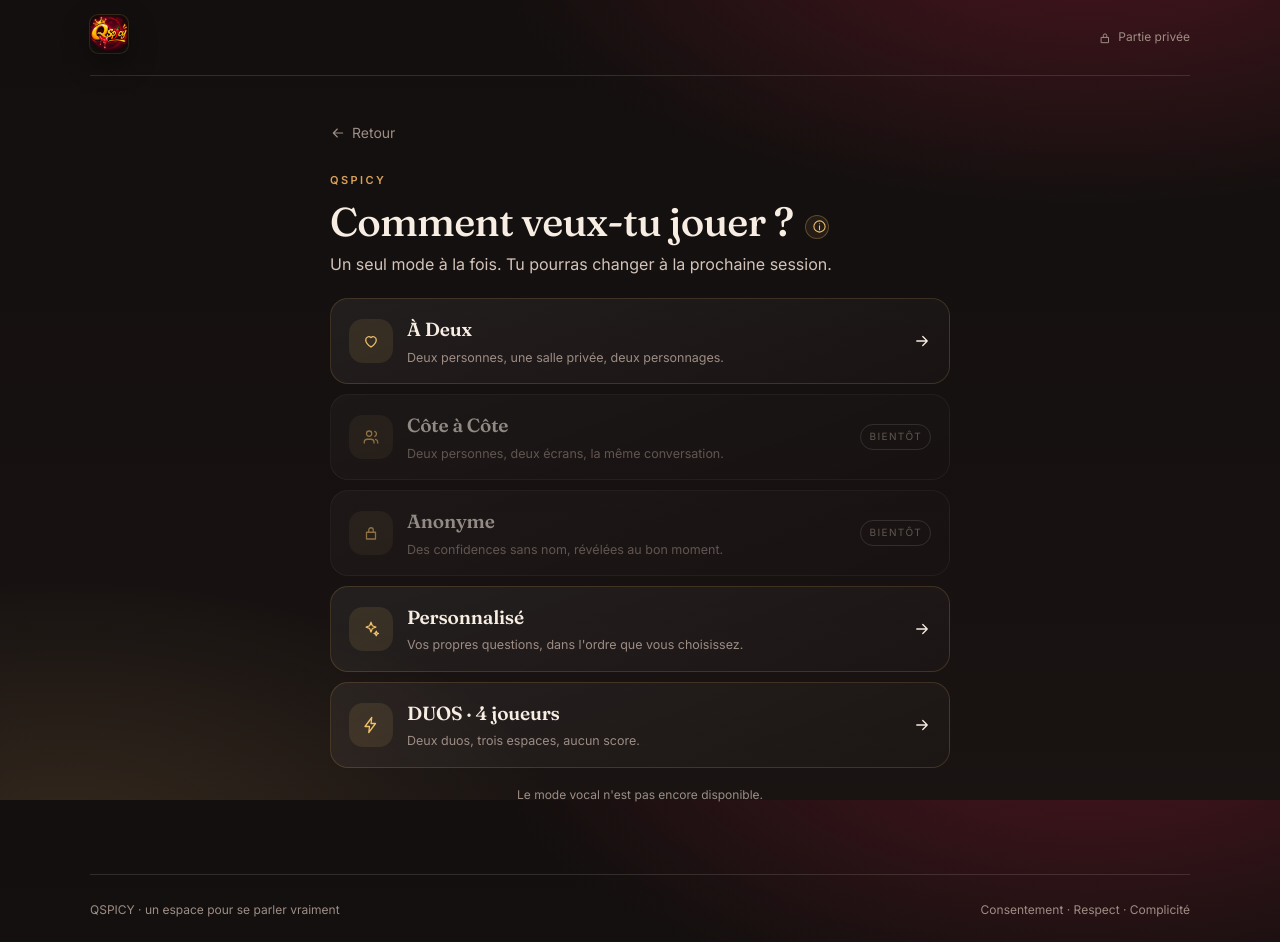
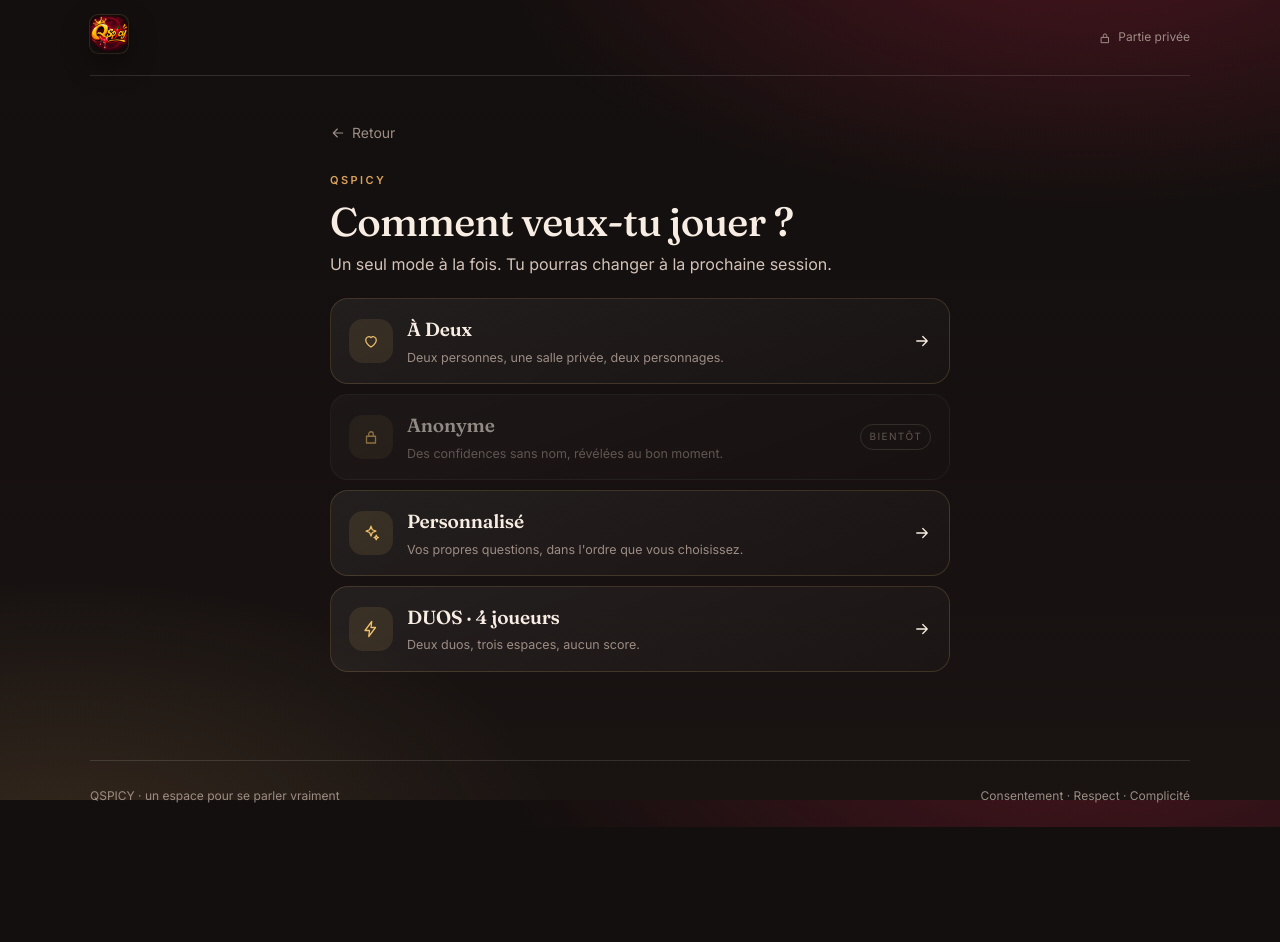
Before and after one commit to dodjust229/--deux-, a React (Vite) app: page / in a window 1280 px wide. Both pictures are taken after a click on the button "Entrer". After the commit the page ends 827 px from the top, so only its background shows below. Built offline with nearby package versions, Linux system fonts and the light colour scheme; no server answers.

Commit message:
QSPICY: simplifier le choix des ambiances et salons

```diff
--- a/src/screens/Mode.tsx
+++ b/src/screens/Mode.tsx
@@ -1,7 +1,6 @@
 import { Icon } from "../components/Icon";
-import { InfoTip } from "../components/InfoTip";
 import { translator, type Lang } from "../lib/i18n";
-import { DUOS_ENABLED, VOICE_ENABLED } from "../lib/flags";
+import { DUOS_ENABLED } from "../lib/flags";
 
 interface ModeProps {
   lang: Lang;
@@ -13,7 +12,6 @@ export function Mode({ lang, onSelect, onBack }: ModeProps) {
   const t = translator(lang);
   const modes = [
     { id: "couple", title: t("mode.couple"), desc: t("mode.couple.desc"), icon: "heart" as const, available: true },
-    { id: "side", title: t("mode.side"), desc: t("mode.side.desc"), icon: "users" as const, available: false },
     { id: "anonymous", title: t("mode.anonymous"), desc: t("mode.anonymous.desc"), icon: "lock" as const, available: false },
     { id: "custom", title: t("mode.custom"), desc: t("mode.custom.desc"), icon: "sparkles" as const, available: true },
     { id: "duos", title: t("mode.duos"), desc: t("mode.duos.desc"), icon: "bolt" as const, available: DUOS_ENABLED }
@@ -26,9 +24,7 @@ export function Mode({ lang, onSelect, onBack }: ModeProps) {
       </button>
       <header className="flow__head">
         <span className="eyebrow">QSPICY</span>
-        <h1>
-          {t("mode.title")} <InfoTip tip="mode" lang={lang} />
-        </h1>
+        <h1>{t("mode.title")}</h1>
         <p className="muted">{t("mode.sub")}</p>
       </header>
 
@@ -37,8 +33,8 @@ export function Mode({ lang, onSelect, onBack }: ModeProps) {
           <li key={mode.id}>
             <button
               type="button"
-              className={`mode-card ${mode.available ? "" : "is-locked"}`}
-              data-testid={`mode-${mode.id}`}
+              className={"mode-card " + (mode.available ? "" : "is-locked")}
+              data-testid={"mode-" + mode.id}
               disabled={!mode.available}
               onClick={() => mode.available && onSelect(mode.id === "duos" ? "duos" : mode.id === "custom" ? "custom" : "couple")}
             >
@@ -52,8 +48,6 @@ export function Mode({ lang, onSelect, onBack }: ModeProps) {
           </li>
         ))}
       </ul>
-
-      {!VOICE_ENABLED && <p className="flow__note">Le mode vocal n'est pas encore disponible.</p>}
     </main>
   );
 }
```
